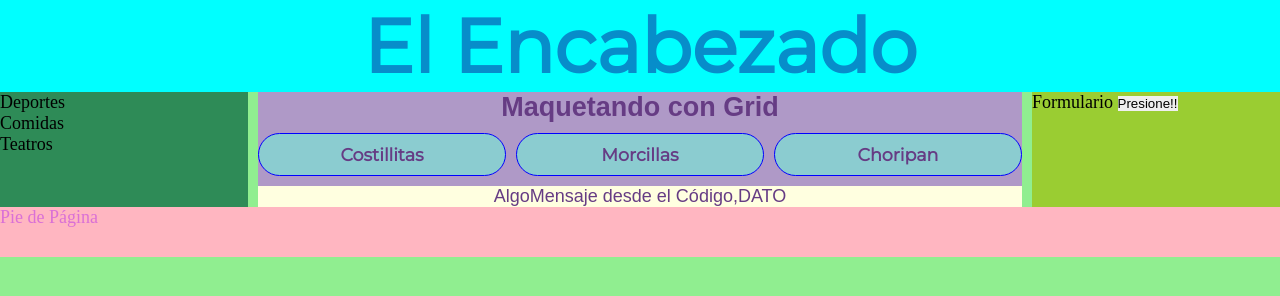
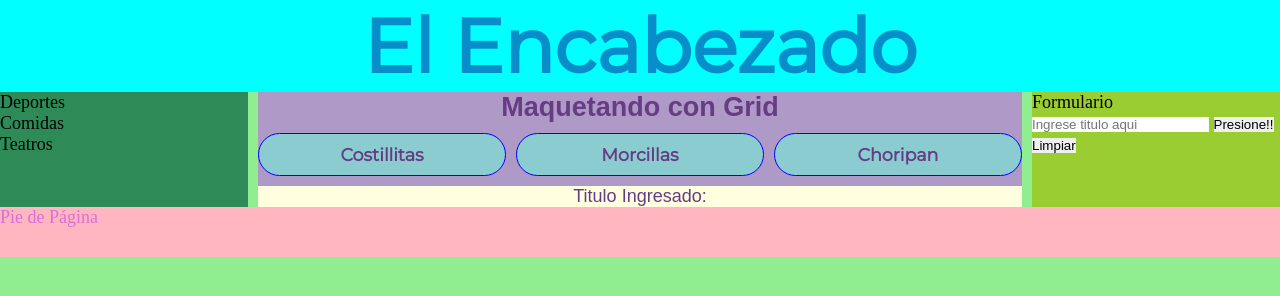
Before and after one commit to Natyok78/MaquetadoCssGrid, a plain HTML site: page index.html in a window 1280 px wide. Both pictures are taken after a click on the button "Presione!!". Drawn offline with Linux system fonts and the light colour scheme.

Commit message:
⛹🍛 Updated with Glitch

```diff
--- a/cliente.js
+++ b/cliente.js
@@ -5,9 +5,12 @@ class Notas{
 
     console.log('Hola,Martes con frio en BsAs');
 
-  document.querySelector("#panelMsg").innerHTML
-    += "Mensaje desde el Código,DATO";
 
+
+  document.querySelector("#panelMsgContenido").innerHTML
+    += document.querySelector("#nota_titulo").value;
+    //limpiar el campo despues de escribir
+    document.querySelector("#nota_titulo").value ="";
 
 
     //    alert("Huy,acá de detiene el Programa Cliente y puedo Verificar Variables y Valores");
@@ -16,4 +19,10 @@ class Notas{
     console.log('[OK] Hola,Martes con frio en BsAs');
 
   }
+  //boton para limpiar el formulario
+  // panelMsgContenido para escribir y limpiar
+  static limpiar(){
+     document.querySelector("#panelMsgContenido").innerHTML ="";
+  }
+
 }
--- a/index.html
+++ b/index.html
@@ -50,15 +50,25 @@
 
 
 
-    <div id="panelMsg">Algo</div>
+    <div id="panelMsg">
+      <div>Titulo Ingresado: </div>
+      <div id="panelMsgContenido"></div>
 
+      </div>
     </section>
 
+
   <aside>Formulario
+
+    <input type="text" id="nota_titulo"
+           placeholder="Ingrese titulo aqui"/>
+
     <button id=""
             class=""
             onclick="Notas.subir();"
             > Presione!!
+    <button
+            onclick="Notas.limpiar();"> Limpiar
 
     </button>
   </aside>
```
